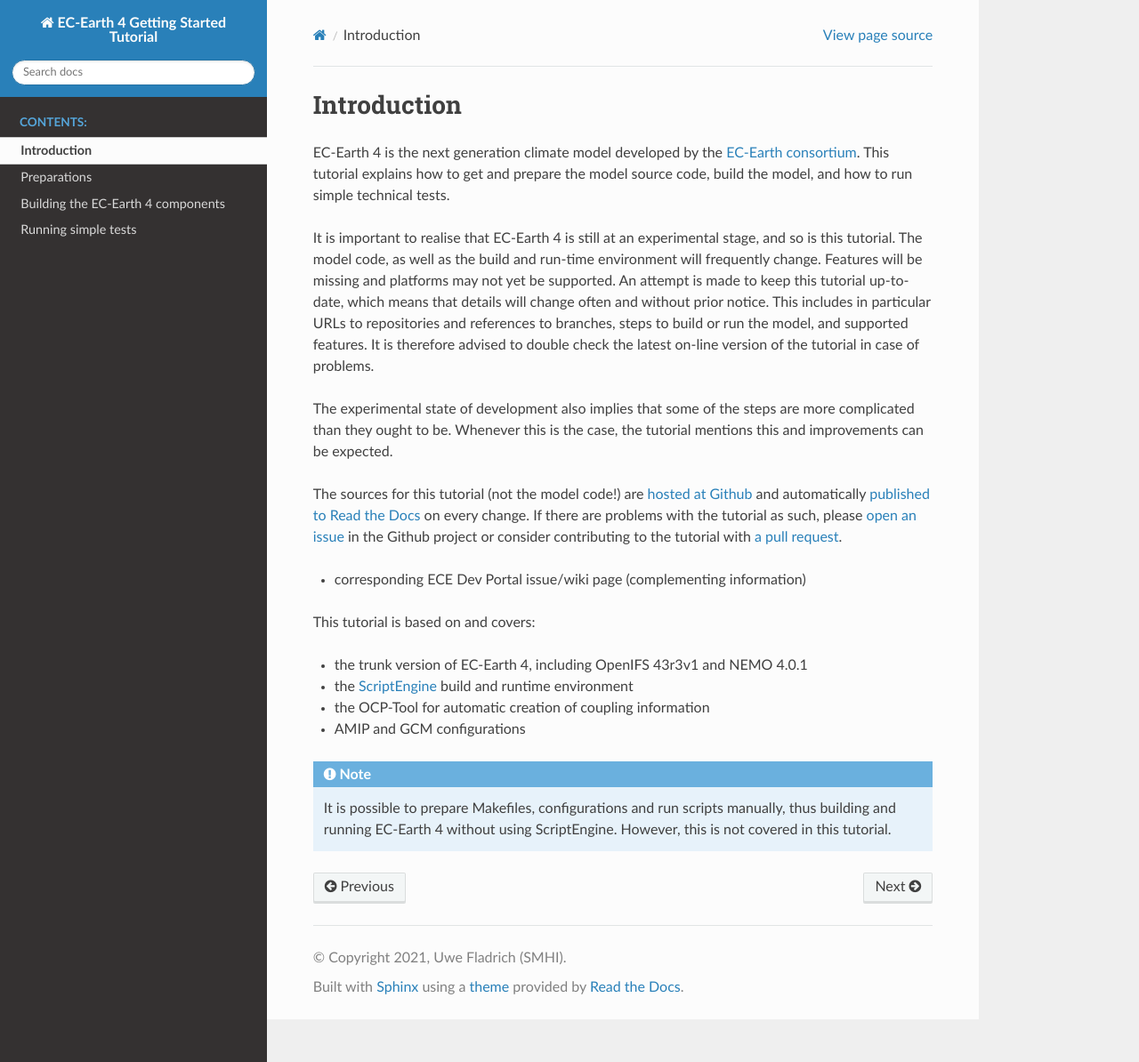
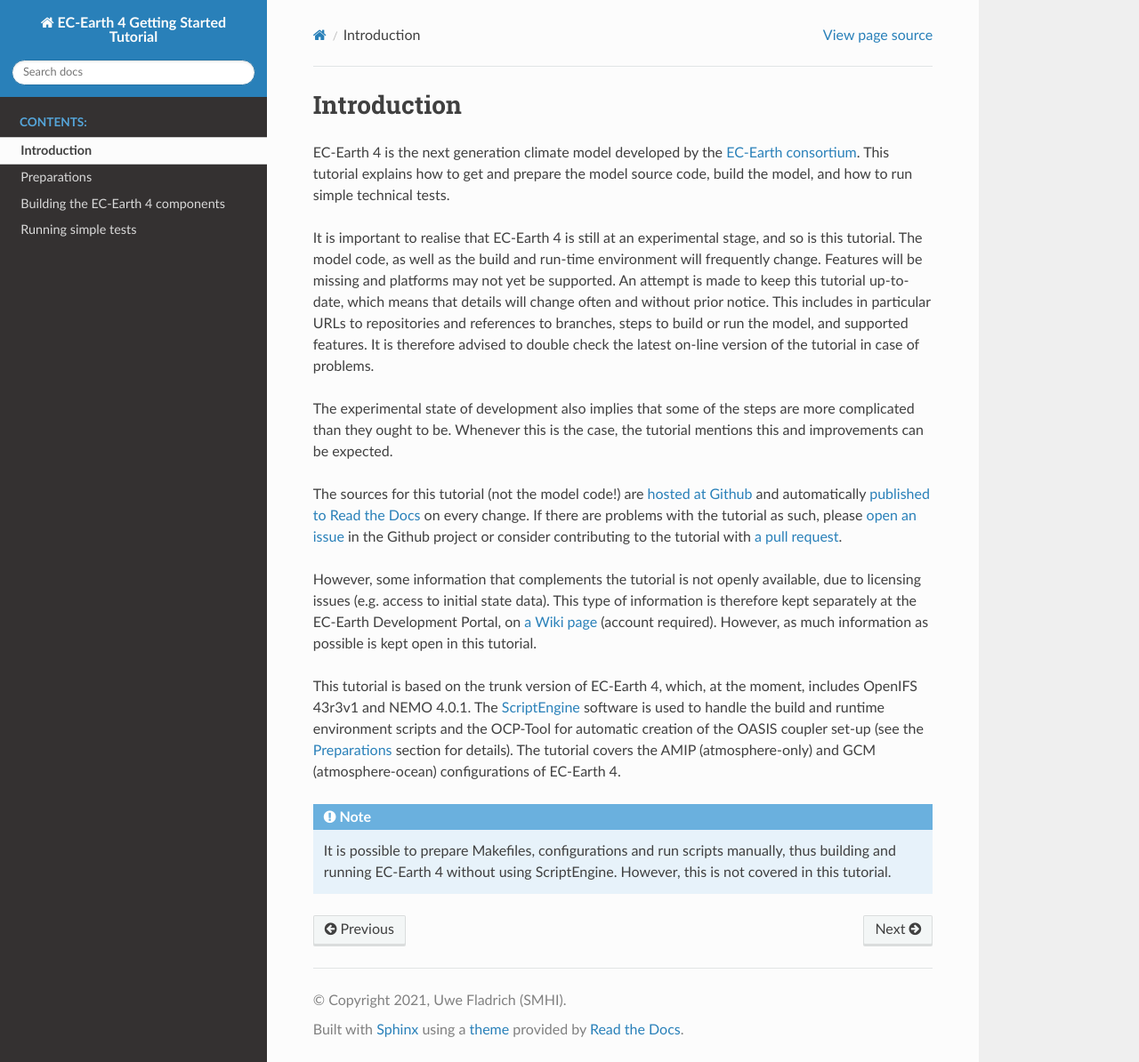
Before and after one commit to EC-Earth/ec-earth-4-tutorial, a Sphinx documentation site: the page built from source/introduction.rst, in a window 1280 px wide and 1194 px high. Shown: the whole window at 89% size. Built offline with Sphinx 7.4.7 and the Read the Docs theme 2.0.0, drawn with Linux system fonts in a browser that asks for light colours.

Commit message:
Add to Introduction

```diff
--- a/source/introduction.rst
+++ b/source/introduction.rst
@@ -28,15 +28,20 @@
 <https://github.com/uwefladrich/issues>`_ in the Github project or consider
 contributing to the tutorial with `a pull request`_.
 
-- corresponding ECE Dev Portal issue/wiki page
-  (complementing information)
+However, some information that complements the tutorial is not openly available,
+due to licensing issues (e.g. access to initial state data). This type of
+information is therefore kept separately at the EC-Earth Development Portal, on
+`a Wiki page
+<https://dev.ec-earth.org/projects/ec-earth-4/wiki/EC-Earth_4_Tutorial>`_
+(account required). However, as much information as possible is kept open in
+this tutorial.
 
-This tutorial is based on and covers:
-
-- the trunk version of |ece4|, including OpenIFS 43r3v1 and NEMO 4.0.1
-- the `ScriptEngine <https://scriptengine.readthedocs.io>`_ build and runtime environment
-- the OCP-Tool for automatic creation of coupling information
-- AMIP and GCM configurations
+This tutorial is based on the trunk version of |ece4|, which, at the moment,
+includes OpenIFS 43r3v1 and NEMO 4.0.1. The `ScriptEngine
+<https://scriptengine.readthedocs.io>`_ software is used to handle the build and
+runtime environment scripts and the OCP-Tool for automatic creation of the OASIS
+coupler set-up (see the :ref:`Preparations` section for details). The tutorial covers the AMIP (atmosphere-only) and GCM
+(atmosphere-ocean) configurations of |ece4|.
 
 
 .. note::
```
